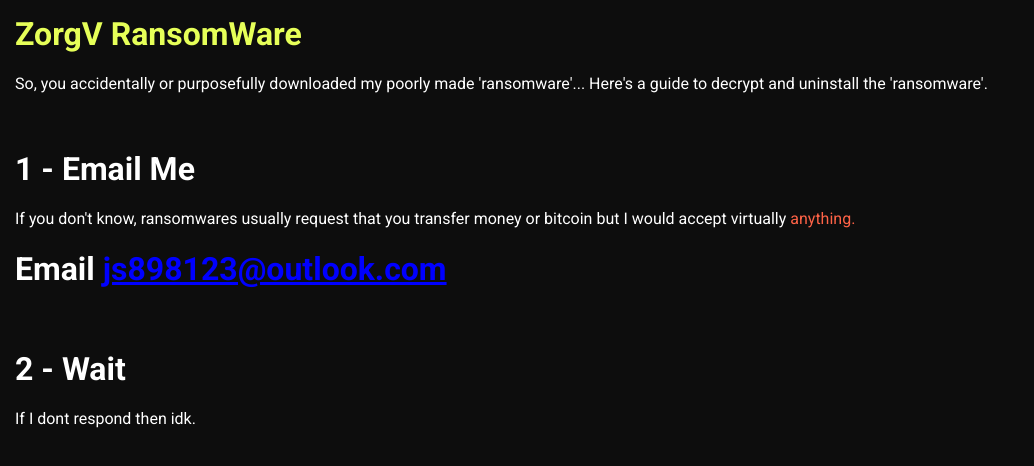
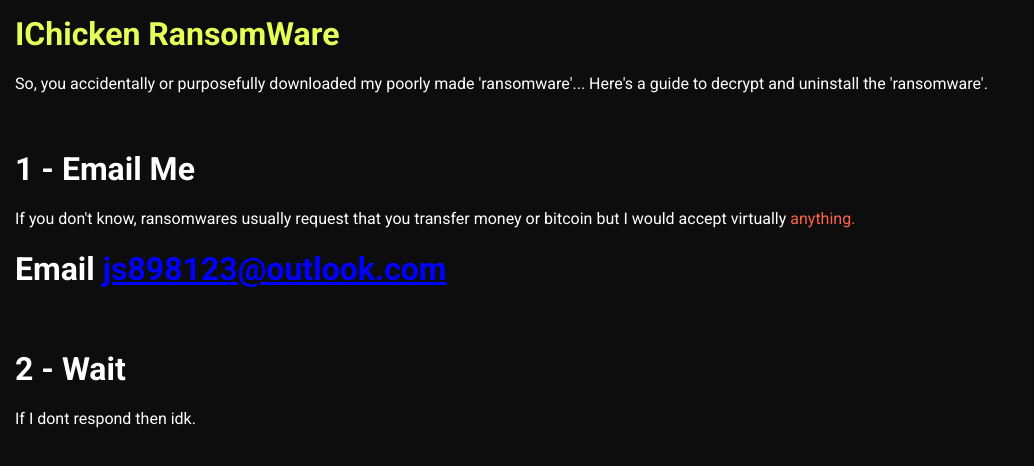
Before and after one commit to DoggoCoder1/JFRHA2BD12, a plain HTML site: page index.html in a window 1280 px wide. Shown: the whole page, without its empty margins (0-1034 px from the left). Drawn offline with Linux system fonts and the light colour scheme.

Commit message:
Update index.html

```diff
--- a/index.html
+++ b/index.html
@@ -3,13 +3,13 @@
 <head>
     <meta charset="UTF-8">
     <meta name="viewport" content="width=device-width, initial-scale=1.0">
-    <title>ZorgV RansomWare</title>
+    <title>IChicken RansomWare</title>
     <link rel="preconnect" href="https://fonts.googleapis.com">
     <link rel="preconnect" href="https://fonts.gstatic.com" crossorigin>
     <link href="https://fonts.googleapis.com/css2?family=Roboto:ital,wght@0,100..900;1,100..900&display=swap" rel="stylesheet">
 </head>
 <body>
-<h1 style="color: rgb(230, 255, 88);">ZorgV RansomWare</h1>
+<h1 style="color: rgb(230, 255, 88);">IChicken RansomWare</h1>
 <p>So, you accidentally or purposefully downloaded my poorly made 'ransomware'... Here's a guide to decrypt and uninstall the 'ransomware'.</p>
 <br>
 <h1>1 - Email Me</h1>
```
